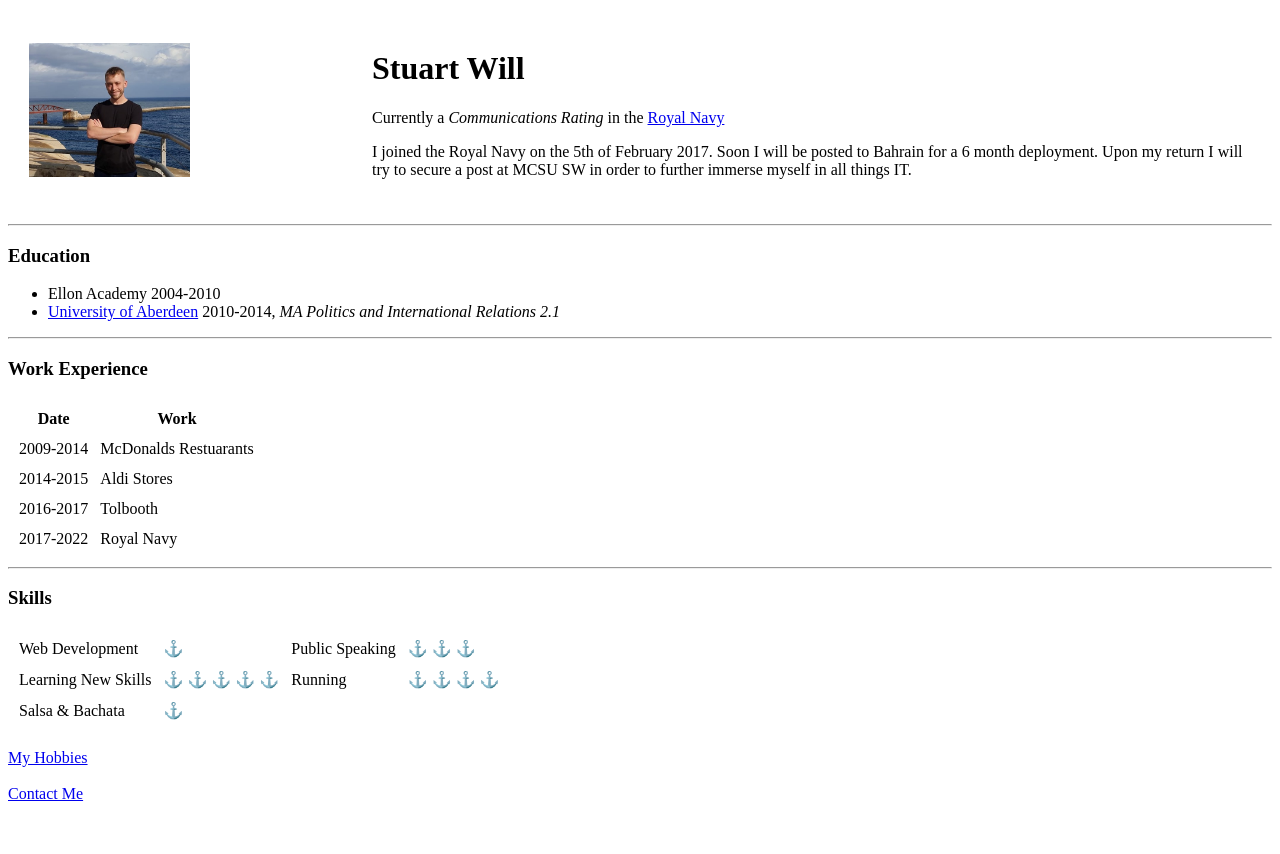
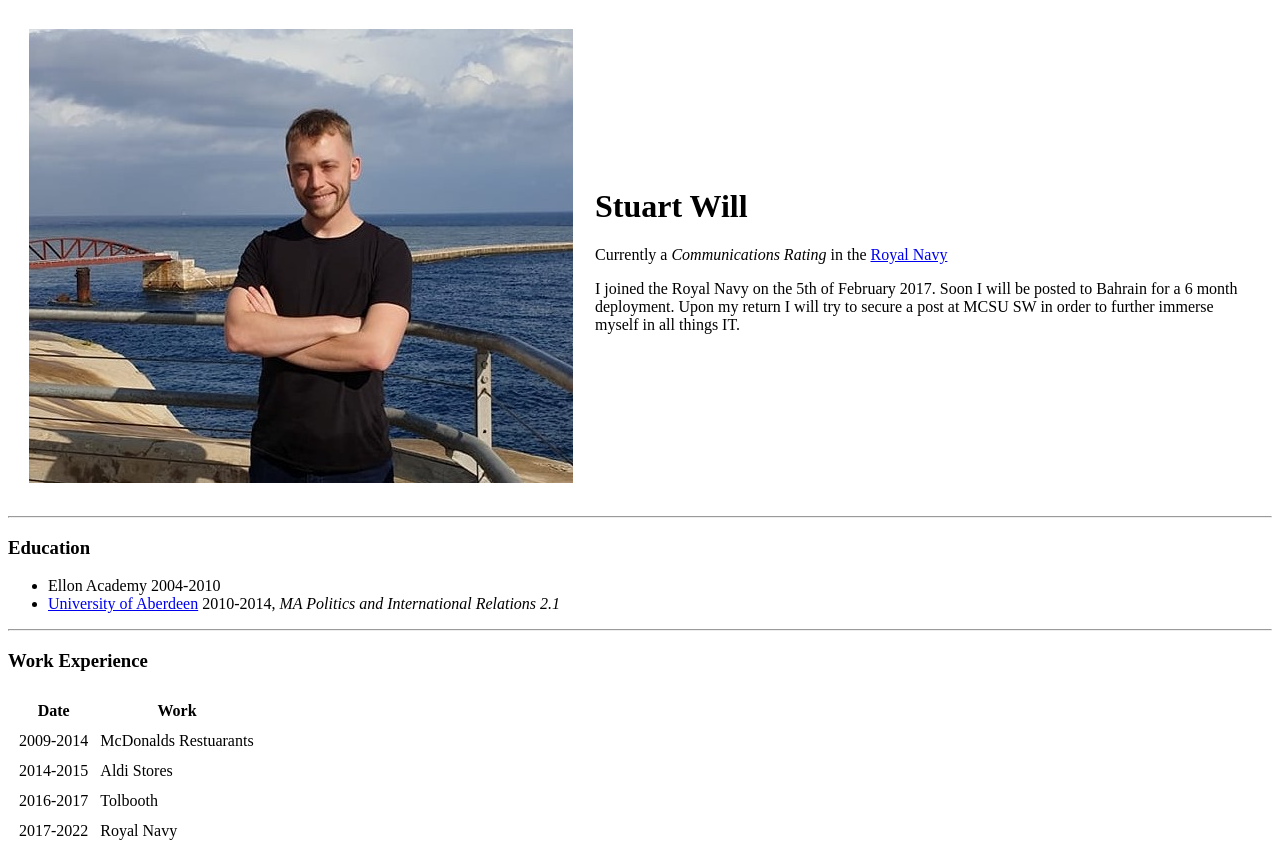
Before and after one commit to StuOsc1620/CV, a plain HTML site: page index.html in a window 1280 px wide. Shown: the top 854 px of the page. Before the commit the page ends 811 px from the top, so only its background shows below. Drawn offline with Linux system fonts and the light colour scheme.

Commit message:
Update index.html

```diff
--- a/index.html
+++ b/index.html
@@ -9,7 +9,7 @@
 <body>
   <table cellspacing="20">
     <tr>
-      <td><img src="Images/Profile Picture 2.jpg" alt="Stuart's Profile Picture" width="50%" height="50%" </img></td>
+      <td><img src="Images/Profile Picture 2.jpg" alt="Stuart's Profile Picture"</img></td>
       <td>
         <h1>Stuart Will</h1>
         <p>Currently a <em>Communications Rating</em> in the <a href="https://www.royalnavy.mod.uk/">Royal Navy</a></p>
```
